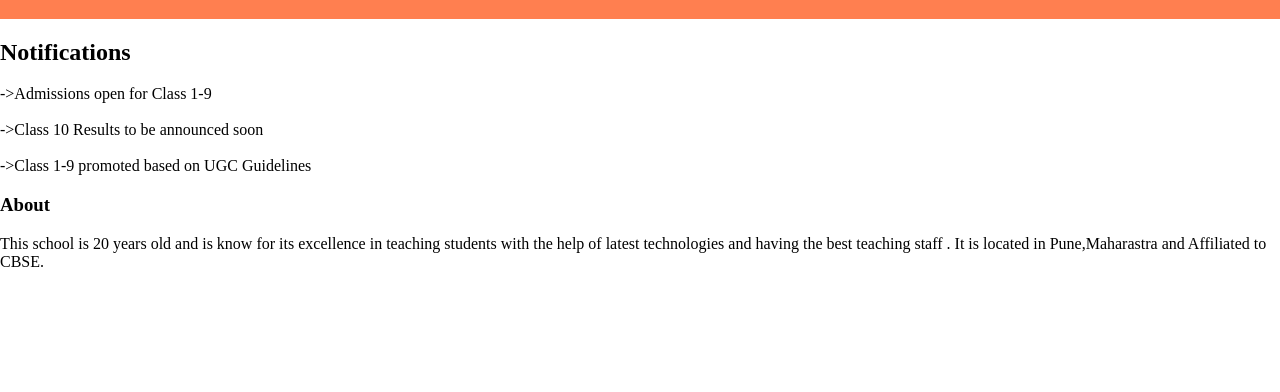
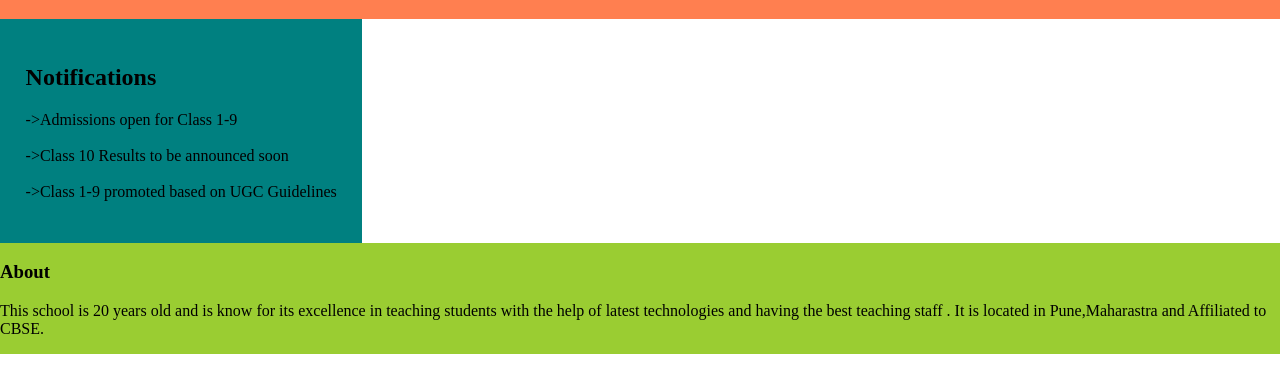
Before and after one commit to Neha152001/Javascript, a plain HTML site: page index.html in a window 1280 px wide. Shown: the part 74-466 px from the top of the page. Drawn offline with Linux system fonts and the light colour scheme.

Commit message:
Background color to div

```diff
--- a/style.css
+++ b/style.css
@@ -21,3 +21,13 @@ header{
     border-radius: 5%;
 
 }
+.side-bar{
+    display:inline-block;
+    background-color:teal;
+    padding:2%;
+}
+.main-block{
+    display:inline-block;
+    background-color:yellowgreen;
+    margin:0%;
+}
```
